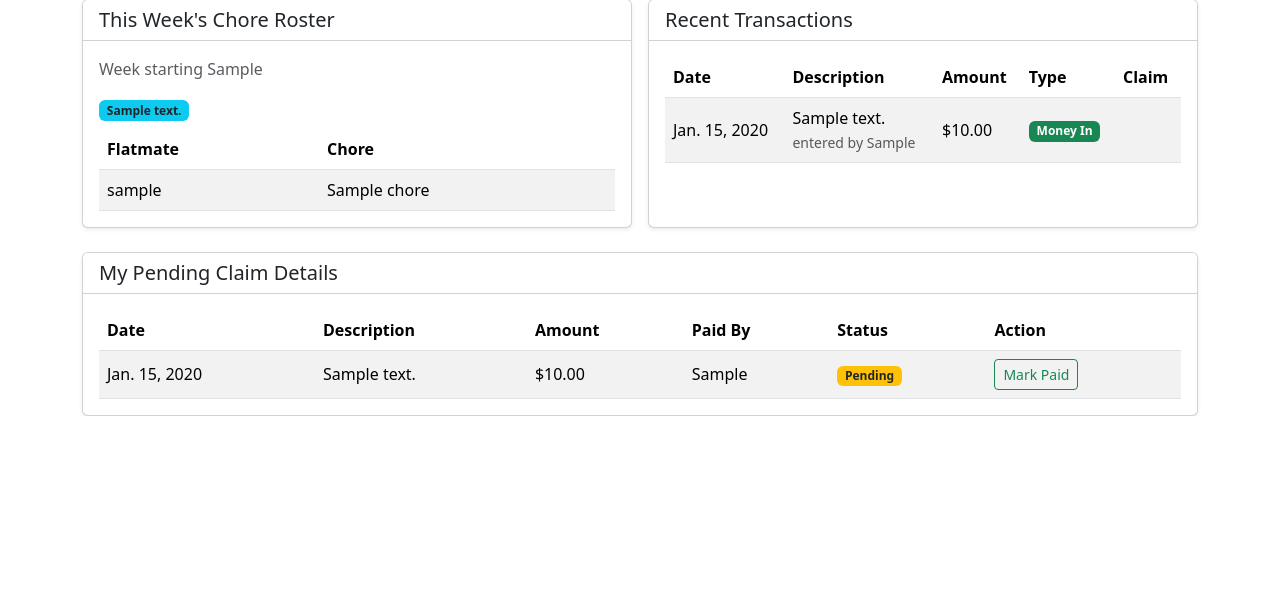
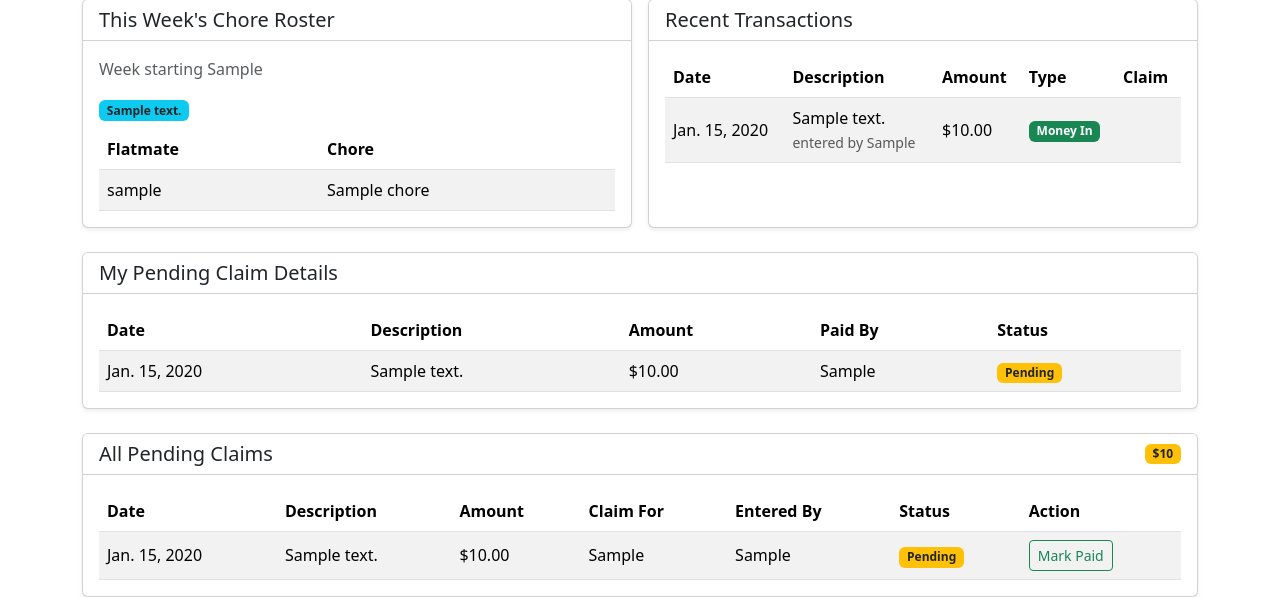
Before and after one commit to mcgannstel/flat-manager, a Django app: template flat/templates/flat/dashboard.html in a window 1280 px wide. Shown: the part 538-1135 px from the top of the page. Before the commit the page ends 954 px from the top, so only its background shows below. Run offline with Django 4.2, Linux system fonts and the light colour scheme; a user stored in the database is signed in; tables that the repository leaves empty hold one stand-in row (values such as "Sample post"); the template is opened without the code that fills it: values that come from a table or form of the project are taken from there, most other values are stand-ins (such as "Sample title", 1, 10 or a date in 2020).

Commit message:
Refactor dashboard to enhance pending claims display
Updated the dashboard layout to improve structure and visibility of pending claims for both users and staff.

```diff
--- a/flat/templates/flat/dashboard.html
+++ b/flat/templates/flat/dashboard.html
@@ -240,14 +240,14 @@
     </div>
 </div>
 
+{# Everyone sees their own pending claims #}
 {% if my_pending_claims %}
-<div class="card shadow-sm">
+<div class="card shadow-sm mb-4">
     <div class="card-header bg-white">
         <h5 class="mb-0">My Pending Claim Details</h5>
     </div>
     <div class="card-body">
 
-        <!-- Mobile cards -->
         <div class="d-block d-md-none">
             {% for transaction in my_pending_claims %}
             <div class="border rounded p-3 mb-3">
@@ -271,23 +271,11 @@
                     {% endif %}
                 </div>
 
-                <div class="mb-2">
-                    <span class="badge bg-warning text-dark">Pending</span>
-                </div>
-
-                {% if user.is_staff %}
-                <div>
-                    <a href="{% url 'mark_claim_paid' transaction.id %}"
-                       class="btn btn-sm btn-outline-success w-100">
-                        Mark Paid
-                    </a>
-                </div>
-                {% endif %}
+                <span class="badge bg-warning text-dark">Pending</span>
             </div>
             {% endfor %}
         </div>
 
-        <!-- Desktop table -->
         <div class="table-responsive d-none d-md-block">
             <table class="table table-striped align-middle mb-0">
                 <thead>
@@ -297,9 +285,6 @@
                         <th>Amount</th>
                         <th>Paid By</th>
                         <th>Status</th>
-                        {% if user.is_staff %}
-                            <th>Action</th>
-                        {% endif %}
                     </tr>
                 </thead>
                 <tbody>
@@ -320,14 +305,6 @@
                         <td>
                             <span class="badge bg-warning text-dark">Pending</span>
                         </td>
-                        {% if user.is_staff %}
-                        <td>
-                            <a href="{% url 'mark_claim_paid' transaction.id %}"
-                               class="btn btn-sm btn-outline-success">
-                                Mark Paid
-                            </a>
-                        </td>
-                        {% endif %}
                     </tr>
                     {% endfor %}
                 </tbody>
@@ -338,4 +315,98 @@
 </div>
 {% endif %}
 
+
+{# Staff/admin sees all pending claims and can mark them paid #}
+{% if user.is_staff and pending_claims %}
+<div class="card shadow-sm">
+    <div class="card-header bg-white d-flex justify-content-between align-items-center">
+        <h5 class="mb-0">All Pending Claims</h5>
+        <span class="badge bg-warning text-dark">${{ pending_claim_total }}</span>
+    </div>
+    <div class="card-body">
+
+        <div class="d-block d-md-none">
+            {% for transaction in pending_claims %}
+            <div class="border rounded p-3 mb-3">
+                <div class="d-flex justify-content-between align-items-start gap-3 mb-2">
+                    <strong class="flex-grow-1">{{ transaction.description }}</strong>
+                    <span class="fw-semibold text-nowrap">${{ transaction.amount }}</span>
+                </div>
+
+                <div class="small text-muted mb-2">
+                    {{ transaction.date }}
+                </div>
+
+                <div class="mb-2">
+                    <strong>Claim For:</strong>
+                    {% if transaction.reimbursed_to %}
+                        {{ transaction.reimbursed_to.first_name|default:transaction.reimbursed_to.username }}
+                    {% elif transaction.paid_by %}
+                        {{ transaction.paid_by.first_name|default:transaction.paid_by.username }}
+                    {% else %}
+                        {{ transaction.created_by.first_name|default:transaction.created_by.username }}
+                    {% endif %}
+                </div>
+
+                <div class="mb-3">
+                    <span class="badge bg-warning text-dark">Pending</span>
+                </div>
+
+                <a href="{% url 'mark_claim_paid' transaction.id %}"
+                   class="btn btn-sm btn-outline-success w-100">
+                    Mark Paid
+                </a>
+            </div>
+            {% endfor %}
+        </div>
+
+        <div class="table-responsive d-none d-md-block">
+            <table class="table table-striped align-middle mb-0">
+                <thead>
+                    <tr>
+                        <th>Date</th>
+                        <th>Description</th>
+                        <th>Amount</th>
+                        <th>Claim For</th>
+                        <th>Entered By</th>
+                        <th>Status</th>
+                        <th>Action</th>
+                    </tr>
+                </thead>
+                <tbody>
+                    {% for transaction in pending_claims %}
+                    <tr>
+                        <td>{{ transaction.date }}</td>
+                        <td>{{ transaction.description }}</td>
+                        <td>${{ transaction.amount }}</td>
+                        <td>
+                            {% if transaction.reimbursed_to %}
+                                {{ transaction.reimbursed_to.first_name|default:transaction.reimbursed_to.username }}
+                            {% elif transaction.paid_by %}
+                                {{ transaction.paid_by.first_name|default:transaction.paid_by.username }}
+                            {% else %}
+                                {{ transaction.created_by.first_name|default:transaction.created_by.username }}
+                            {% endif %}
+                        </td>
+                        <td>
+                            {{ transaction.created_by.first_name|default:transaction.created_by.username }}
+                        </td>
+                        <td>
+                            <span class="badge bg-warning text-dark">Pending</span>
+                        </td>
+                        <td>
+                            <a href="{% url 'mark_claim_paid' transaction.id %}"
+                               class="btn btn-sm btn-outline-success">
+                                Mark Paid
+                            </a>
+                        </td>
+                    </tr>
+                    {% endfor %}
+                </tbody>
+            </table>
+        </div>
+
+    </div>
+</div>
+{% endif %}
 {% endblock %}
```
